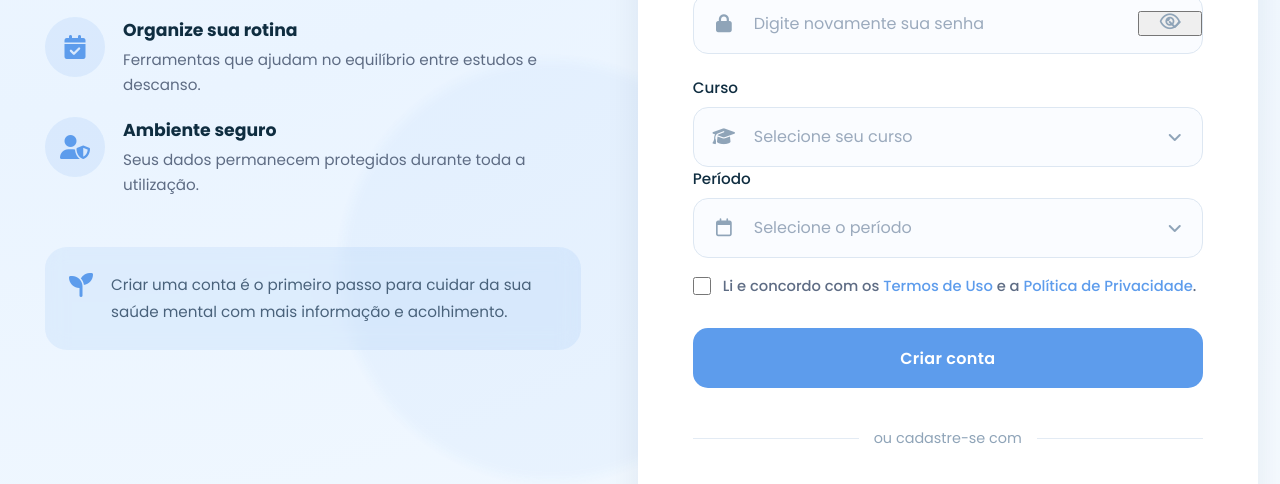
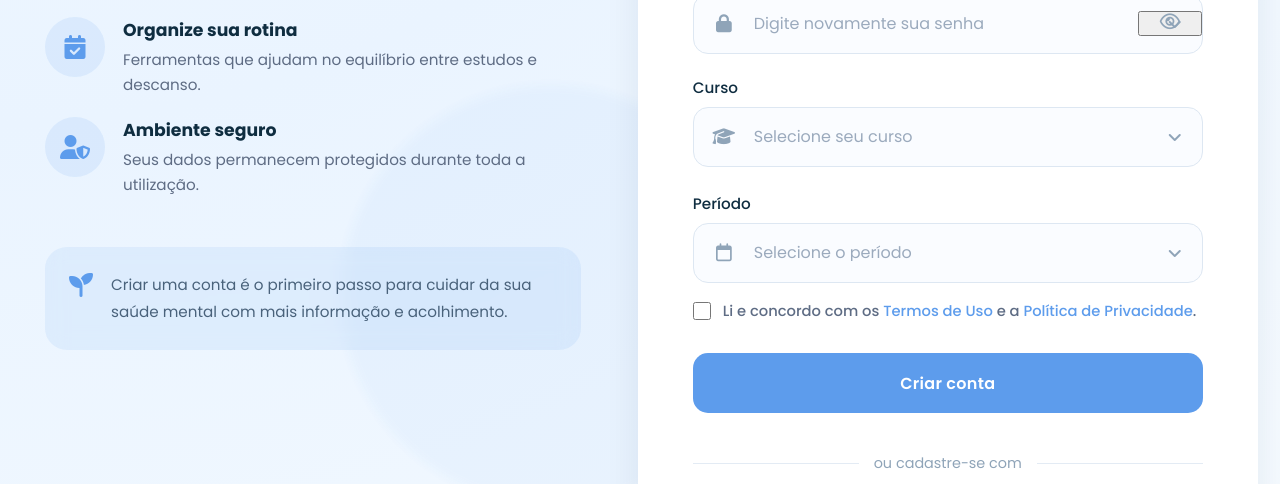
Before and after one commit to manub3rnst/Clear-Minds, a plain HTML site: page index.html in a window 1280 px wide. Shown: the part 818-1302 px from the top of the page. Drawn offline with Linux system fonts and the light colour scheme.

Commit message:
style: Adjust select hover margin and add conditional field spacing for account type in form

```diff
--- a/style.css
+++ b/style.css
@@ -3942,6 +3942,8 @@ select:hover{
     align-items:flex-start;
     gap:10px;
 
+    margin-top:5px;
+
     padding:14px 16px;
 
     background:var(--secondary);
@@ -3960,6 +3962,19 @@ select:hover{
 
 }
 
+/* Blocos condicionais de campos (Estudante / Profissional)
+   dentro do form: precisam do mesmo espaçamento vertical
+   usado entre os demais .input-group do formulário. */
+
+[data-tipo-conta]{
+
+    display:flex;
+    flex-direction:column;
+
+    gap:25px;
+
+}
+
 /* ==========================================
    MENSAGEM DE ERRO DE FORMULÁRIO
    (substitui o uso de alert())
```
